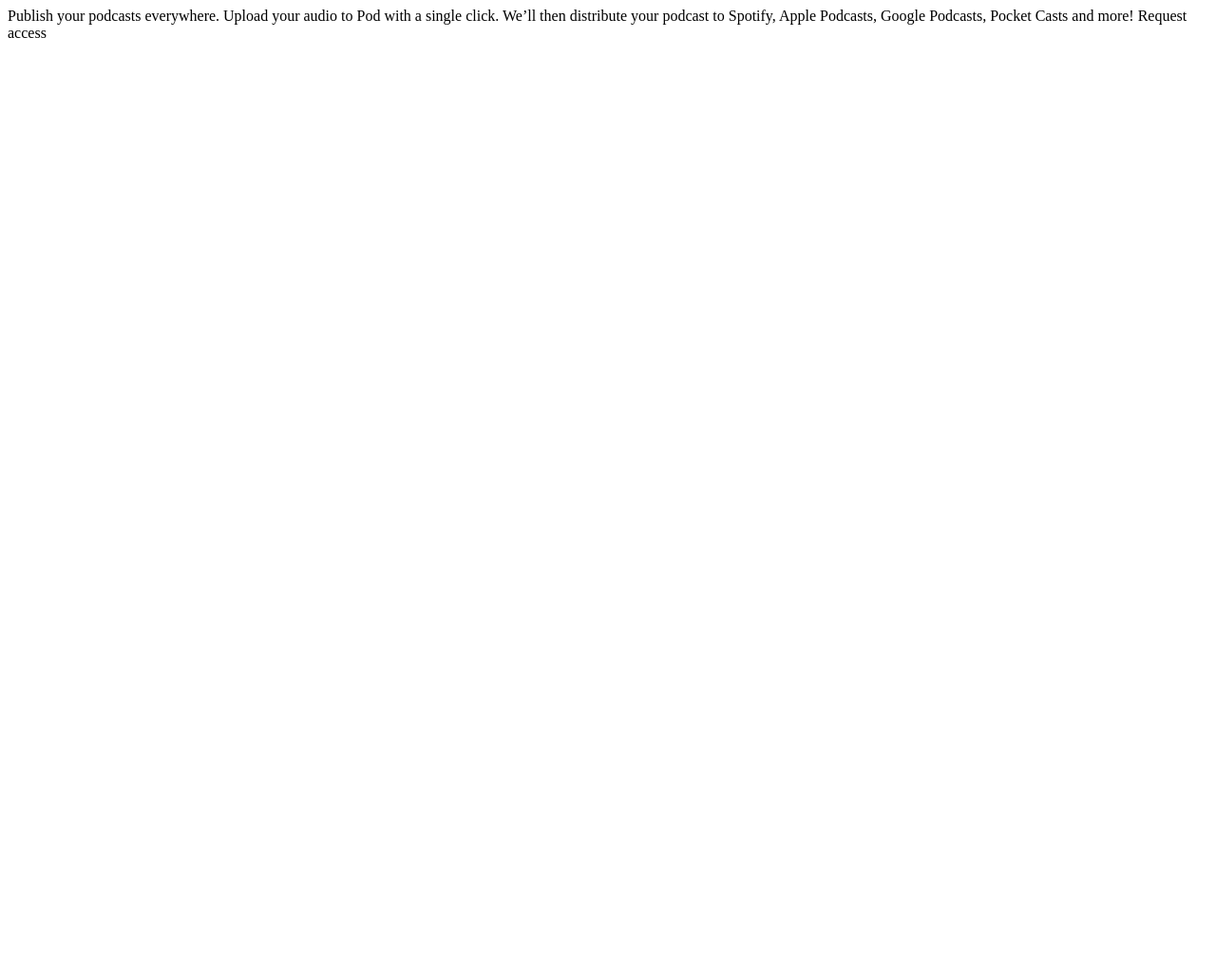
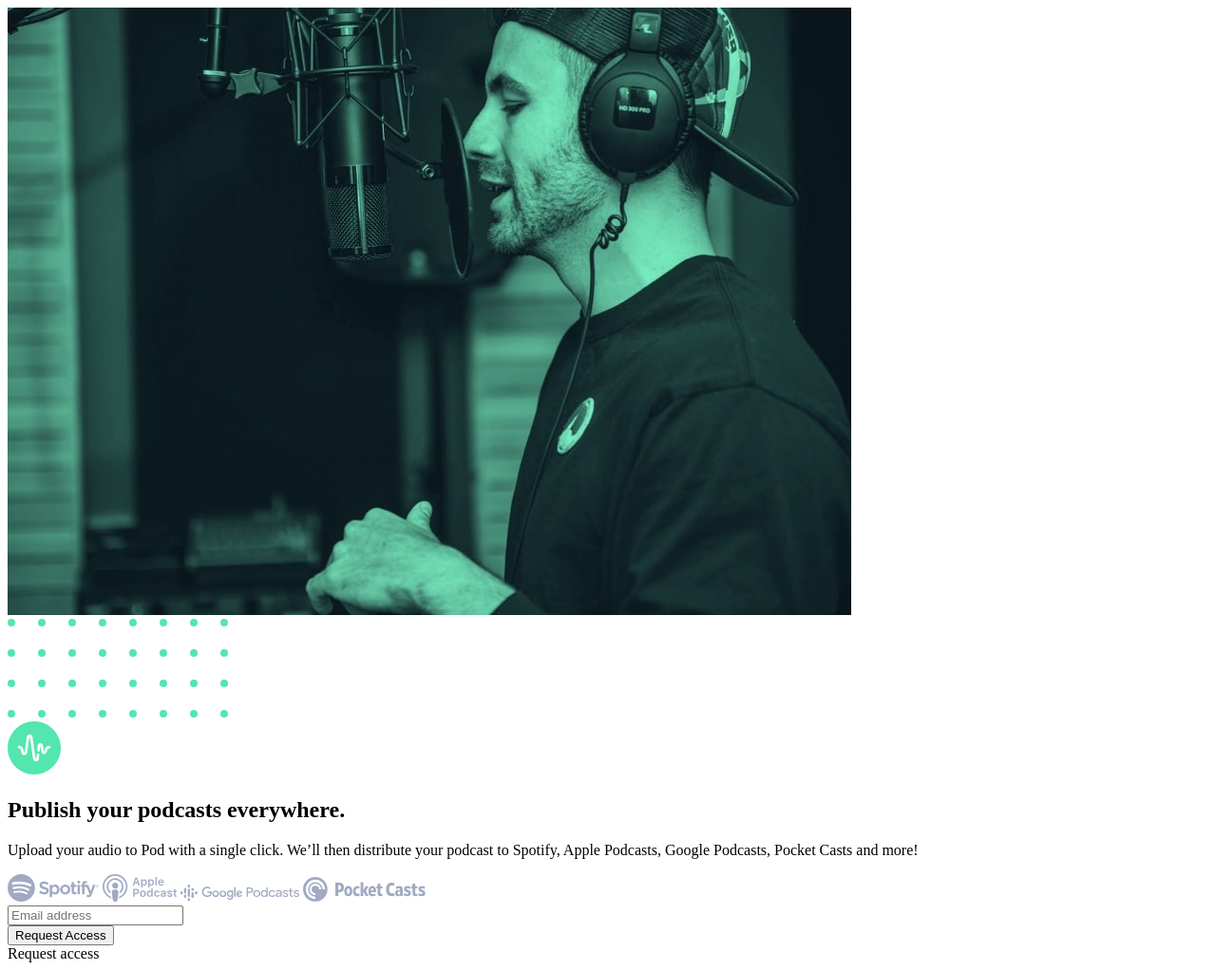
Before and after one commit to oryanhach/pod-request-access-landing-page, a plain HTML site: page index.html in a window 1280 px wide. Shown: the whole page at 95% size. Before the commit the page ends 800 px from the top, so only its background shows below. Drawn offline with Linux system fonts and the light colour scheme.

Commit message:
added html

```diff
--- a/index.html
+++ b/index.html
@@ -1,5 +1,6 @@
 <!DOCTYPE html>
 <html lang="en">
+
 <head>
   <meta charset="UTF-8">
   <meta name="viewport" content="width=device-width, initial-scale=1.0">
@@ -8,12 +9,62 @@
 
   <title>Frontend Mentor | Pod request access landing page</title>
 </head>
+
 <body>
-  Publish your podcasts everywhere.
 
-  Upload your audio to Pod with a single click. We’ll then distribute your podcast to Spotify,
-  Apple Podcasts, Google Podcasts, Pocket Casts and more!
+  <div class="background__wrapper">
+    <picture class="pod__background">
+      <source srcset="assets/mobile/image-host.jpg" media="(max-width: 370px)">
+      <source srcset="assets/tablet/image-host.jpg" media="(max-width: 770px)">
+      <source srcset="assets/desktop/image-host.jpg" media="(min-width: 1440px)">
+      <img src="assets/desktop/image-host.jpg">
+    </picture>
+  </div>
+
+  <img src="assets/desktop/bg-pattern-dots.svg" class="pod__pattern">
+
+  <main class=" pod">
+
+    <header class="pod__header">
+      <img src="assets/desktop/logo.svg" class="pod__logo" alt="pod logo">
+    </header>
+
+    <section class="pod__hero">
+
+      <h1 class="pod__title">
+        <span>
+          Publish your podcasts
+        </span>
+        everywhere.
+      </h1>
+
+      <p class="pod__text">
+        Upload your audio to Pod with a single click. We’ll then distribute your podcast to Spotify,
+        Apple Podcasts, Google Podcasts, Pocket Casts and more!
+      </p>
+
+      <div class="pod__companies">
+        <img src="assets/desktop/spotify.svg" class="pod__company" alt="Spotify logo">
+        <img src="assets/desktop/apple-podcast.svg" class="pod__company" alt="Apple logo">
+        <img src="assets/desktop/google-podcasts.svg" class="pod__company" alt="Google logo">
+        <img src="assets/desktop/pocket-casts.svg" class="pod__company" alt="Pocket logo">
+      </div>
+
+      <div class="form__container">
+        <form class="form" id="form">
+          <div class="form__control">
+            <input type="email" id="email" placeholder="Email address">
+          </div>
+          <button type="submit">Request Access</button>
+        </form>
+      </div>
+
+    </section>
+
+  </main>
 
   Request access
+
 </body>
+
 </html>
```
